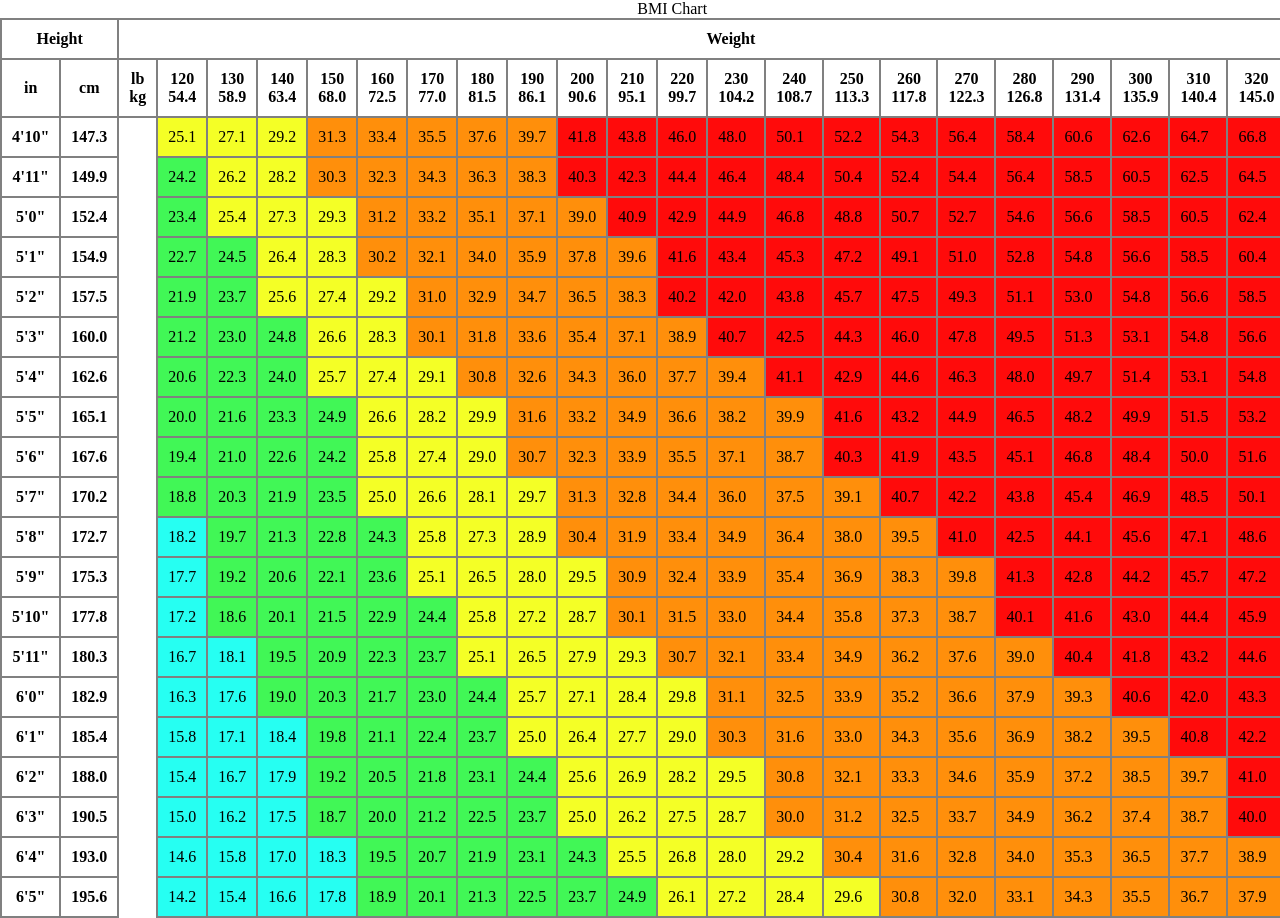
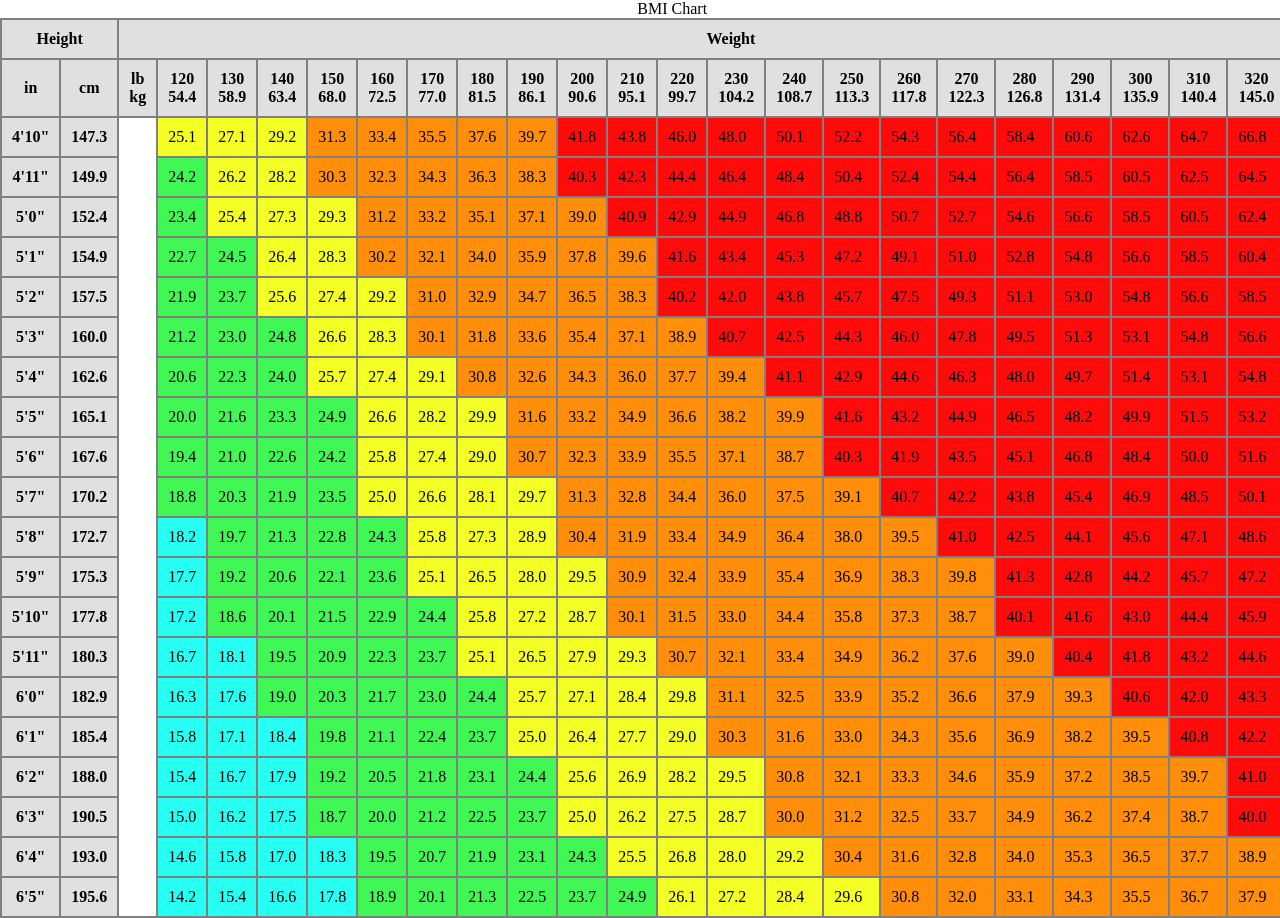
Before and after one commit to FedeFeler/bmi-site, a plain HTML site: page index.html in a window 1280 px wide. Shown: the top 918 px of the page. Drawn offline with Linux system fonts and the light colour scheme.

Commit message:
style: add background color to the tables th's and complete the border-bottom

```diff
--- a/css/styles.css
+++ b/css/styles.css
@@ -18,4 +18,9 @@ td {
 
 .empty {
   border: none;
+  border-bottom: 2px solid grey;
 }
+
+th {
+  background-color: rgb(224, 224, 224);
+}
```
